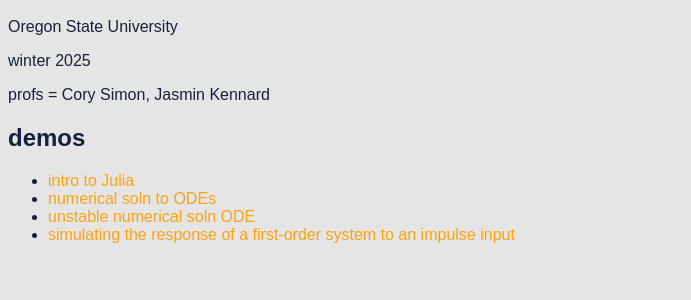
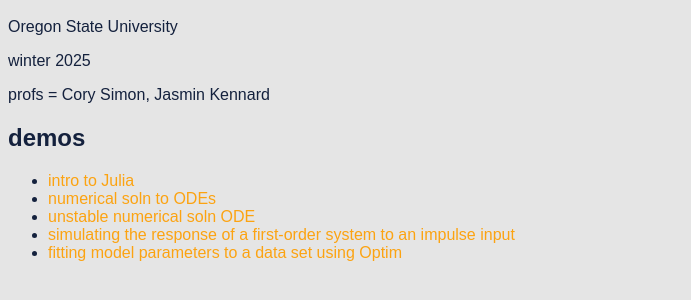
Before and after one commit to SimonEnsemble/CHE361_W2025, a plain HTML site: page index.html in a window 1280 px wide. Shown: the part 48-348 px from the top of the page, without its empty margins (0-691 px from the left). Drawn offline with Linux system fonts and the light colour scheme.

Commit message:
Update index.html
added fitting_models_to_data

```diff
--- a/index.html
+++ b/index.html
@@ -52,6 +52,11 @@
          <li>
               <a href="https://github.com/SimonEnsemble/CHE361_W2025/blob/main/htmls/fo_response.html">simulating the response of a first-order system to an impulse input</a>
          </li>
+
+          <li>
+              <a href="https://github.com/SimonEnsemble/CHE361_W2025/blob/main/htmls/fitting_models_to_data.html">fitting model parameters to a data set using Optim</a>
+         </li>
+
         </ul>
 
 
```
